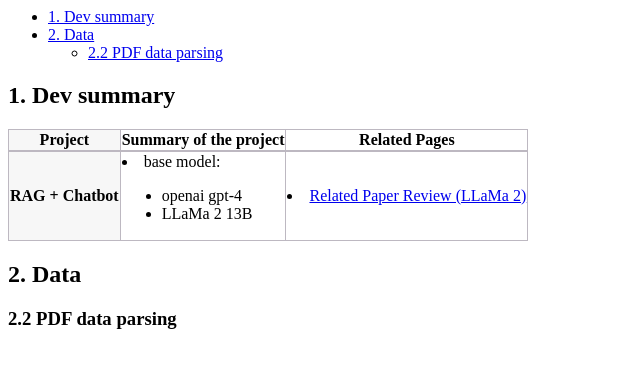
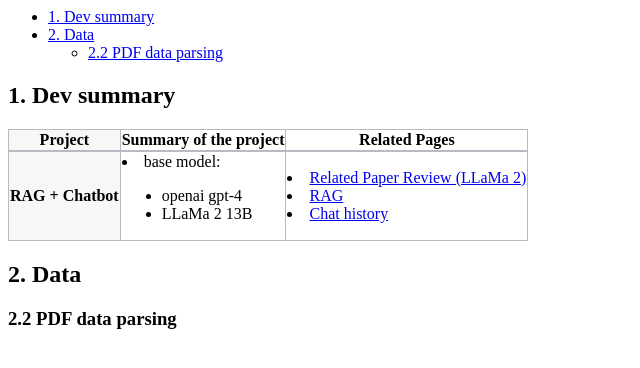
Before and after one commit to finddme/finddme.github.io, a Jekyll site: the page built from _posts/2024-01-02-rag.md, in a window 1280 px wide. Shown: the top 368 px of the page, without its empty margins (0-640 px from the left). Built offline with Jekyll 4.4.1, drawn with Linux system fonts in a browser that asks for light colours.

Commit message:
Update 2024-01-02-rag.md

```diff
--- a/_posts/2024-01-02-rag.md
+++ b/_posts/2024-01-02-rag.md
@@ -58,6 +58,8 @@ tag: Development
          </td>
          <td class="line">
            <li><a href="https://finddme.github.io/natural%20language%20processing/2023/10/10/LLMA2/">Related Paper Review (LLaMa 2)</a></li>
+           <li><a href="https://finddme.github.io/natural%20language%20processing/2024/02/21/RAG/">RAG</a></li>
+           <li><a href="https://finddme.github.io/natural%20language%20processing/2024/02/22/chat_history/">Chat history</a></li>
 <!--            <li><a href="https://github.com/finddme/RAG">RAG with langchain Code</a></li> -->
          </td>
        </tr>
```
